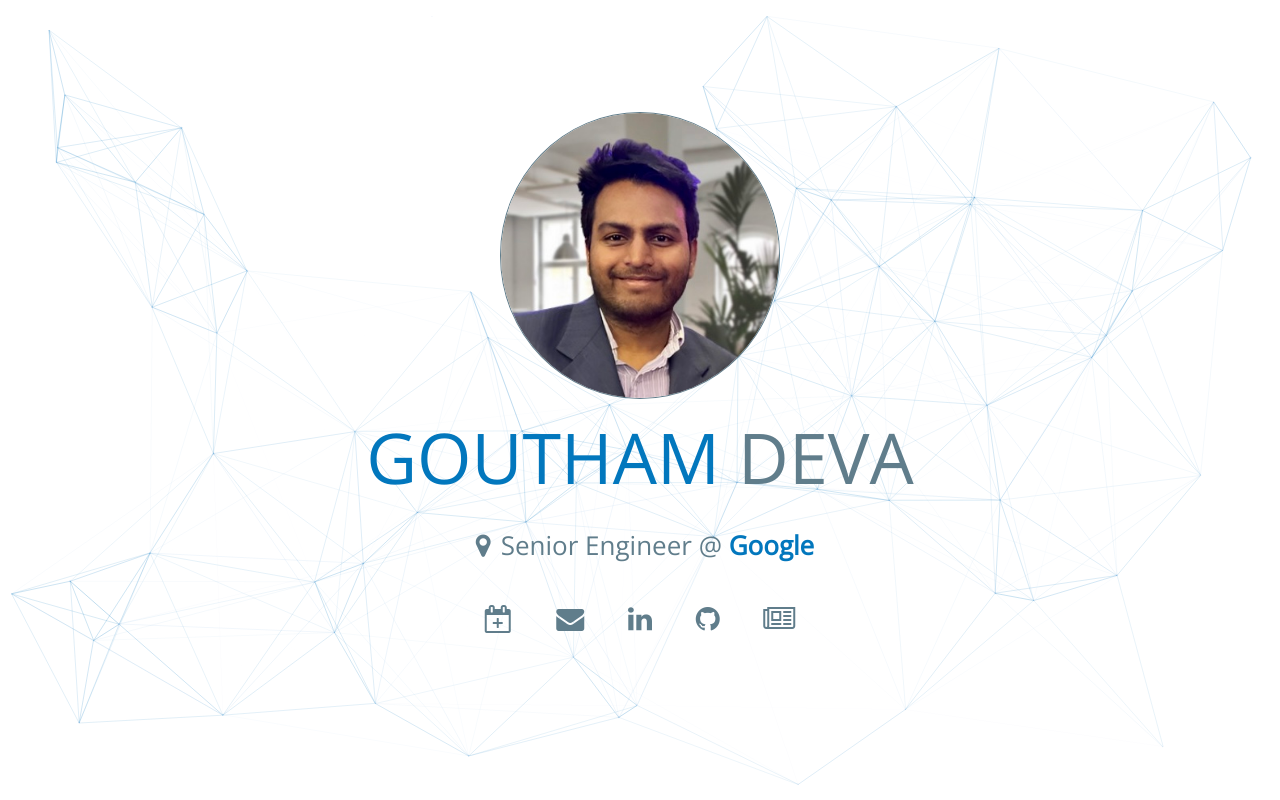
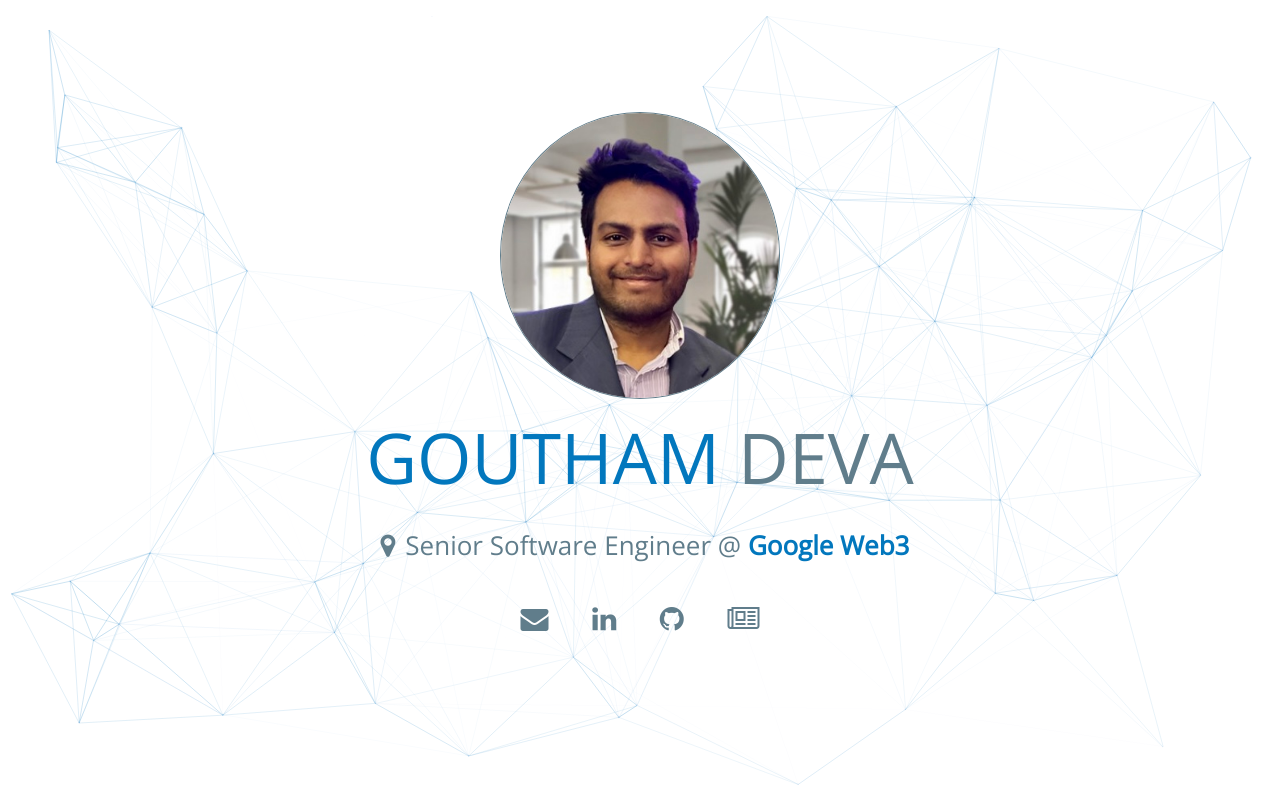
Before and after one commit to godeva/godeva.github.io, a plain HTML site: page index.html in a window 1280 px wide. Drawn offline with nearby package versions, Linux system fonts and the light colour scheme.

Commit message:
Update index.html

```diff
--- a/index.html
+++ b/index.html
@@ -41,10 +41,9 @@
                             <img src="img/goutham.jpg" class="img-responsive img-circle" alt="Logo">
                             <h1 class="name"><span>GOUTHAM</span> DEVA</h1>
                             <h5 class="intro-text">
-                                <i class="inline-icon fa fa-map-marker" aria-hidden="true"></i>Senior Engineer @ <a href="https://cloud.google.com/application/web3/"><b>Google</b></a>
+                                <i class="inline-icon fa fa-map-marker" aria-hidden="true"></i>Senior Software Engineer @ <a href="https://cloud.google.com/application/web3/"><b>Google Web3</b></a>
                             </h5>
                             <div id="social">
-                                <a class="socialicon" href="https://calendar.app.google/m9J2tfY21SJv4UEKA"><i class="fa fa-calendar-plus-o"></i></a>
                                 <a class="socialicon" href="mailto:godevawork@gmail.com"><i class="fa fa-envelope"></i></a>
                                 <a class="socialicon" href="https://www.linkedin.com/in/gouthamdeva"><i class="fa fa-linkedin"></i></a>
                                 <a class="socialicon" href="https://github.com/godeva"><i class="fa fa-github"></i></a>
```
